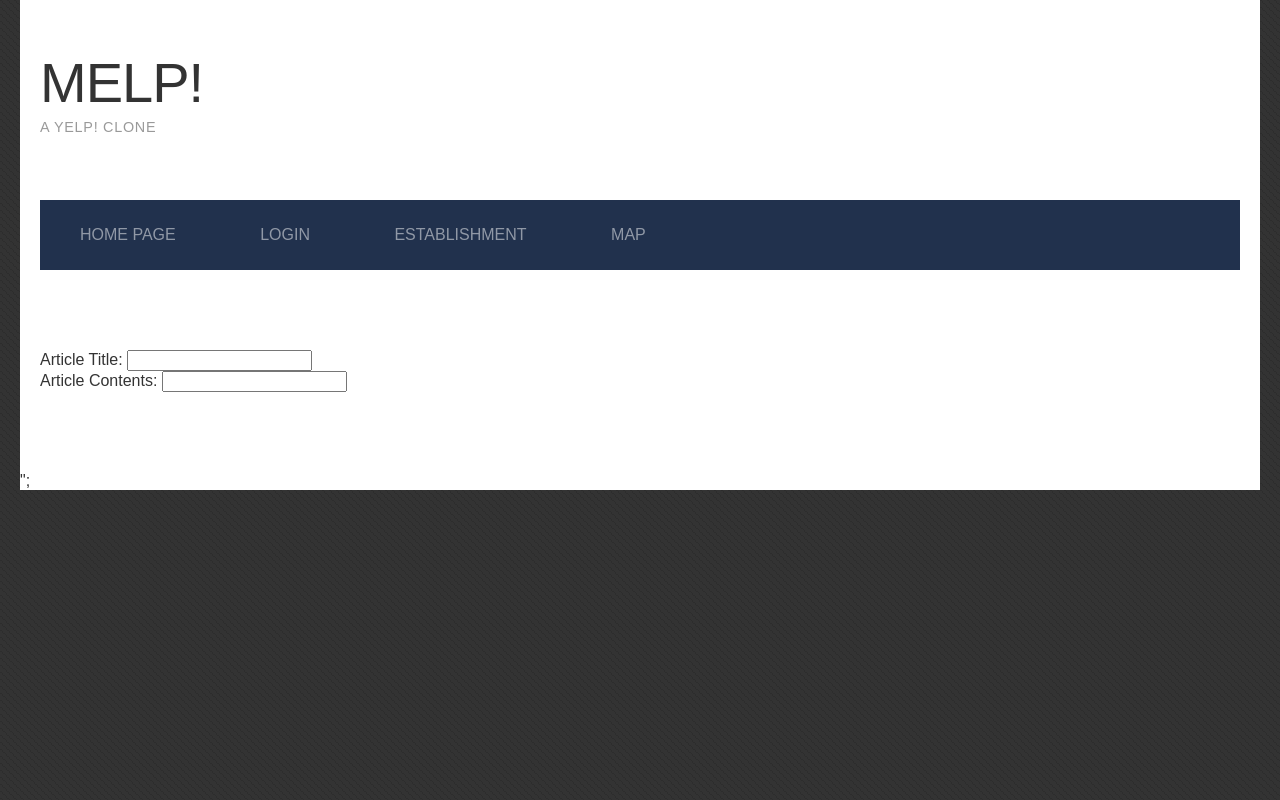
After one commit to BPatches/melp, a PHP site: page /newPlace.html in a window 1280 px wide. The commit adds this page. Run offline with PHP 8.4, Linux system fonts and the light colour scheme.

Commit message:
more article stuff

```diff
--- a/articlesTable.sql
+++ b/articlesTable.sql
@@ -9,9 +9,3 @@ create table articles
 	articleContents longtext
 	# There is clearly going to need to be other stuff here at some point
 );
-
-insert into articles (articleTitle, articleContents) values
-        ("somewhere awesome", "Lorem ipsum dolor sit amet, consectetur adipisicing elit, sed do eiusmod tempor incididunt ut labore et dolore magna aliqua. Ut enim ad minim veniam, quis nostrud exercitation ullamco laboris nisi ut aliquip ex ea commodo consequat. Duis aute irure dolor in reprehenderit in voluptate velit esse cillum dolore eu fugiat nulla pariatur. Excepteur sint occaecat cupidatat non proident, sunt in culpa qui officia deserunt mollit anim id est laborum."),
-	("somewhere kinda awesome", "Sed ut perspiciatis unde omnis iste natus error sit voluptatem accusantium doloremque laudantium, totam rem aperiam, eaque ipsa quae ab illo inventore veritatis et quasi architecto beatae vitae dicta sunt explicabo. Nemo enim ipsam voluptatem quia voluptas sit aspernatur aut odit aut fugit, sed quia consequuntur magni dolores eos qui ratione voluptatem sequi nesciunt. Neque porro quisquam est, qui dolorem ipsum quia dolor sit amet, consectetur, adipisci velit, sed quia non numquam eius modi tempora incidunt ut labore et dolore magnam aliquam quaerat voluptatem. Ut enim ad minima veniam, quis nostrum exercitationem ullam corporis suscipit laboriosam, nisi ut aliquid ex ea commodi consequatur? Quis autem vel eum iure reprehenderit qui in ea voluptate velit esse quam nihil molestiae consequatur, vel illum qui dolorem eum fugiat quo voluptas nulla pariatur?" ),
-	("somewhere not awesome", "At vero eos et accusamus et iusto odio dignissimos ducimus qui blanditiis praesentium voluptatum deleniti atque corrupti quos dolores et quas molestias excepturi sint occaecati cupiditate non provident, similique sunt in culpa qui officia deserunt mollitia animi, id est laborum et dolorum fuga. Et harum quidem rerum facilis est et expedita distinctio. Nam libero tempore, cum soluta nobis est eligendi optio cumque nihil impedit quo minus id quod maxime placeat facere possimus, omnis voluptas assumenda est, omnis dolor repellendus. Temporibus autem quibusdam et aut officiis debitis aut rerum necessitatibus saepe eveniet ut et voluptates repudiandae sint et molestiae non recusandae. Itaque earum rerum hic tenetur a sapiente delectus, ut aut reiciendis voluptatibus maiores alias consequatur aut perferendis doloribus asperiores repellat.")
-;
--- /dev/null
+++ b/newPlace.html
@@ -0,0 +1,45 @@
+<!DOCTYPE html>
+
+<html>
+  <head>
+    <meta charset="ISO-8859-1">
+    <link rel="stylesheet" type="text/css" href="default.css" />
+
+    <title> Add new place </title>
+  </head>
+  <body>
+    <div id="wrapper">
+      <div id="header-wrapper">
+	<div id="header" class="container">
+	  <div id="logo">
+	    <h1>
+	      <a href="index.php">Melp!</a>
+	    </h1>
+	    <p>A Yelp! Clone</p>
+	  </div>
+	</div>
+	<div id="menu" class="container">
+	  <ul>
+	    <li>
+	      <a title="" accesskey="1" href="index.php">Home Page</a>
+	    </li>
+	    <li>
+	      <a title="" accesskey="1" href="login.php">Login</a>
+	    </li>
+	    <li>
+	      <a title="" accesskey="1" href="establishment.php">Establishment</a>
+	    </li>
+	    <li>
+	      <a title="" accesskey="1" href="maps.html">Map</a>
+	    </li>
+	</div>
+	<div id="page" class="container">
+	  <form action="place.php" method="post">
+	    Article Title: <input type="text" name="name"><br>
+	    Article Contents: <input type="textarea" rows="10" cols="75" name="contents">
+	    <imput type="submit" value="submit">
+	  </form>
+	</div>
+      </div>
+  </body>
+</html>";
```
Also changed, not shown: place.php (+15 -3 lines).
